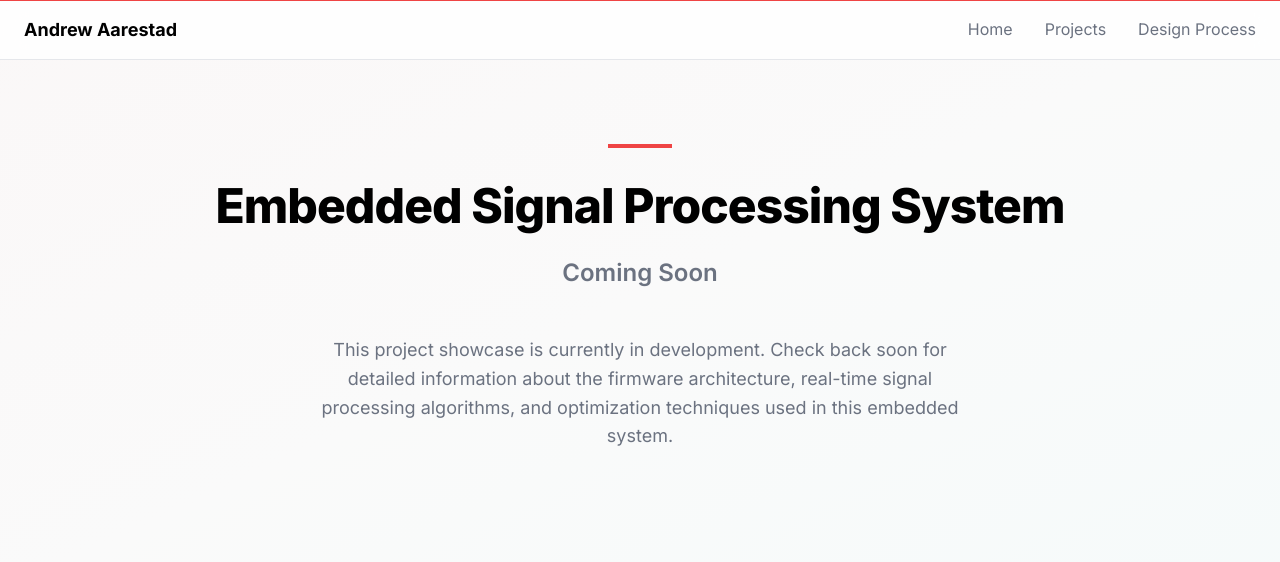
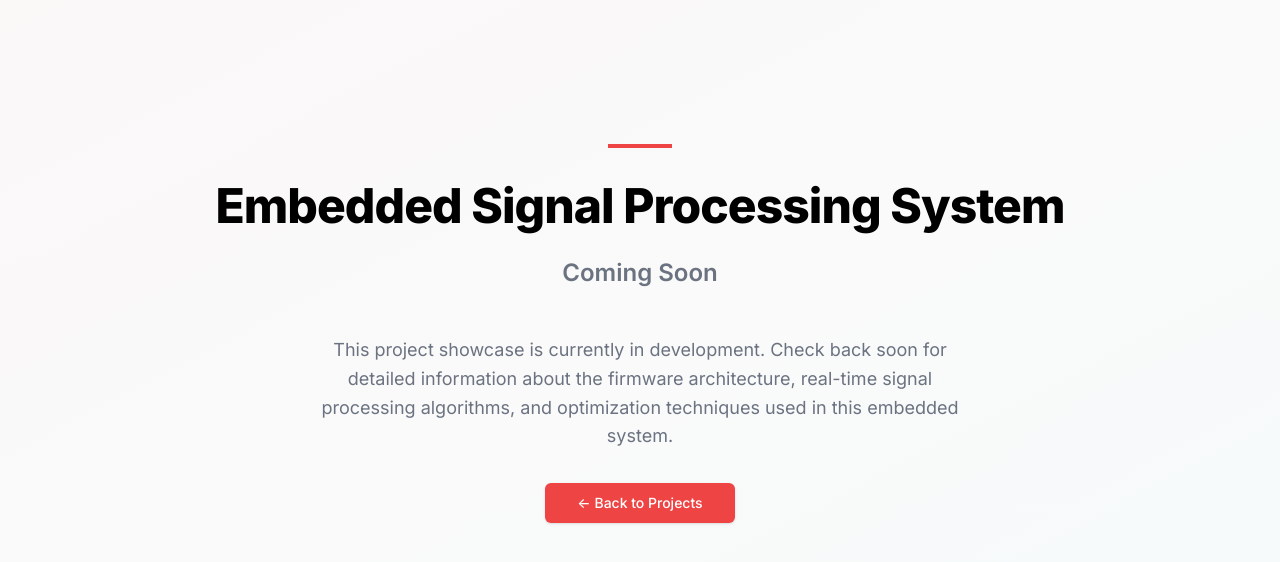
Before and after one commit to andrewaarestad/personal-website, a Next.js app in the folder apps/website/: page /projects/signal-processing-system in a window 1280 px wide. Shown: the top 562 px of the page. Built offline with nearby package versions, Linux system fonts and the light colour scheme.

Commit message:
Revert "Implement smart hide/show header navigation"
This reverts the site header implementation per user request.
- Remove SiteHeader component
- Restore 'Back to Projects' buttons on project detail pages
- Revert layout.tsx to original state

```diff
--- a/apps/website/src/app/layout.tsx
+++ b/apps/website/src/app/layout.tsx
@@ -1,6 +1,5 @@
 import type { Metadata } from "next";
 import "./globals.css";
-import { SiteHeader } from "@/components/site-header";
 
 export const metadata: Metadata = {
   title: "Personal Website",
@@ -23,10 +22,7 @@ export default function RootLayout({
           rel="stylesheet"
         />
       </head>
-      <body className="antialiased">
-        <SiteHeader />
-        {children}
-      </body>
+      <body className="antialiased">{children}</body>
     </html>
   );
 }
--- a/apps/website/src/app/projects/ai-analytics-platform/page.tsx
+++ b/apps/website/src/app/projects/ai-analytics-platform/page.tsx
@@ -1,6 +1,8 @@
 import type { Metadata } from "next";
+import Link from "next/link";
 import { PageContainer } from "@/components/ui/page-container";
 import { Section } from "@/components/ui/section";
+import { Button } from "@/components/ui/button";
 
 export const metadata: Metadata = {
   title: "AI-Powered Analytics Platform - Andrew Aarestad",
@@ -21,11 +23,16 @@ export default function AIAnalyticsPlatformPage() {
               <p className="text-h4 text-text-secondary max-w-2xl mx-auto mb-12">
                 Coming Soon
               </p>
-              <p className="text-body-lg text-text-secondary max-w-2xl mx-auto">
+              <p className="text-body-lg text-text-secondary max-w-2xl mx-auto mb-8">
                 This project showcase is currently in development. Check back soon for
                 detailed information about the architecture, technical implementation,
                 and results of this cloud-scale machine learning platform.
               </p>
+              <Link href="/projects">
+                <Button variant="brand" size="lg">
+                  ← Back to Projects
+                </Button>
+              </Link>
             </div>
           </div>
         </PageContainer>
--- a/apps/website/src/app/projects/signal-processing-system/page.tsx
+++ b/apps/website/src/app/projects/signal-processing-system/page.tsx
@@ -1,6 +1,8 @@
 import type { Metadata } from "next";
+import Link from "next/link";
 import { PageContainer } from "@/components/ui/page-container";
 import { Section } from "@/components/ui/section";
+import { Button } from "@/components/ui/button";
 
 export const metadata: Metadata = {
   title: "Embedded Signal Processing System - Andrew Aarestad",
@@ -21,11 +23,16 @@ export default function SignalProcessingSystemPage() {
               <p className="text-h4 text-text-secondary max-w-2xl mx-auto mb-12">
                 Coming Soon
               </p>
-              <p className="text-body-lg text-text-secondary max-w-2xl mx-auto">
+              <p className="text-body-lg text-text-secondary max-w-2xl mx-auto mb-8">
                 This project showcase is currently in development. Check back soon for
                 detailed information about the firmware architecture, real-time signal
                 processing algorithms, and optimization techniques used in this embedded system.
               </p>
+              <Link href="/projects">
+                <Button variant="brand" size="lg">
+                  ← Back to Projects
+                </Button>
+              </Link>
             </div>
           </div>
         </PageContainer>
--- a/apps/website/src/components/site-header.tsx
+++ /dev/null
@@ -1,96 +0,0 @@
-"use client";
-
-import { useState, useEffect } from "react";
-import Link from "next/link";
-import { cn } from "@/lib/utils";
-
-export function SiteHeader() {
-  const [isVisible, setIsVisible] = useState(true);
-  const [lastScrollY, setLastScrollY] = useState(0);
-
-  useEffect(() => {
-    const handleScroll = () => {
-      const currentScrollY = window.scrollY;
-
-      // Always show at the very top
-      if (currentScrollY < 10) {
-        setIsVisible(true);
-        setLastScrollY(currentScrollY);
-        return;
-      }
-
-      // Show when scrolling up, hide when scrolling down
-      if (currentScrollY < lastScrollY) {
-        setIsVisible(true);
-      } else if (currentScrollY > lastScrollY && currentScrollY > 100) {
-        setIsVisible(false);
-      }
-
-      setLastScrollY(currentScrollY);
-    };
-
-    window.addEventListener("scroll", handleScroll, { passive: true });
-
-    return () => {
-      window.removeEventListener("scroll", handleScroll);
-    };
-  }, [lastScrollY]);
-
-  return (
-    <header
-      className={cn(
-        "fixed top-0 left-0 right-0 z-50 transition-transform duration-300 ease-in-out",
-        isVisible ? "translate-y-0" : "-translate-y-full"
-      )}
-    >
-      {/* Brand accent line */}
-      <div className="h-[1px] bg-brand" aria-hidden="true" />
-
-      {/* Navigation bar */}
-      <div className="bg-surface/80 backdrop-blur-md border-b border-border-light">
-        <nav className="container mx-auto px-6 py-4">
-          <div className="flex items-center justify-between">
-            {/* Logo/Site name */}
-            <Link
-              href="/"
-              className="text-h6 font-bold text-black hover:text-brand transition-colors"
-            >
-              Andrew Aarestad
-            </Link>
-
-            {/* Navigation links */}
-            <ul className="flex items-center gap-8">
-              <li>
-                <Link
-                  href="/"
-                  className="text-body text-text-secondary hover:text-black transition-colors relative group"
-                >
-                  Home
-                  <span className="absolute left-0 right-0 bottom-0 h-[2px] bg-brand scale-x-0 group-hover:scale-x-100 transition-transform origin-left" />
-                </Link>
-              </li>
-              <li>
-                <Link
-                  href="/projects"
-                  className="text-body text-text-secondary hover:text-black transition-colors relative group"
-                >
-                  Projects
-                  <span className="absolute left-0 right-0 bottom-0 h-[2px] bg-brand scale-x-0 group-hover:scale-x-100 transition-transform origin-left" />
-                </Link>
-              </li>
-              <li>
-                <Link
-                  href="/design-process"
-                  className="text-body text-text-secondary hover:text-black transition-colors relative group"
-                >
-                  Design Process
-                  <span className="absolute left-0 right-0 bottom-0 h-[2px] bg-brand scale-x-0 group-hover:scale-x-100 transition-transform origin-left" />
-                </Link>
-              </li>
-            </ul>
-          </div>
-        </nav>
-      </div>
-    </header>
-  );
-}
```
